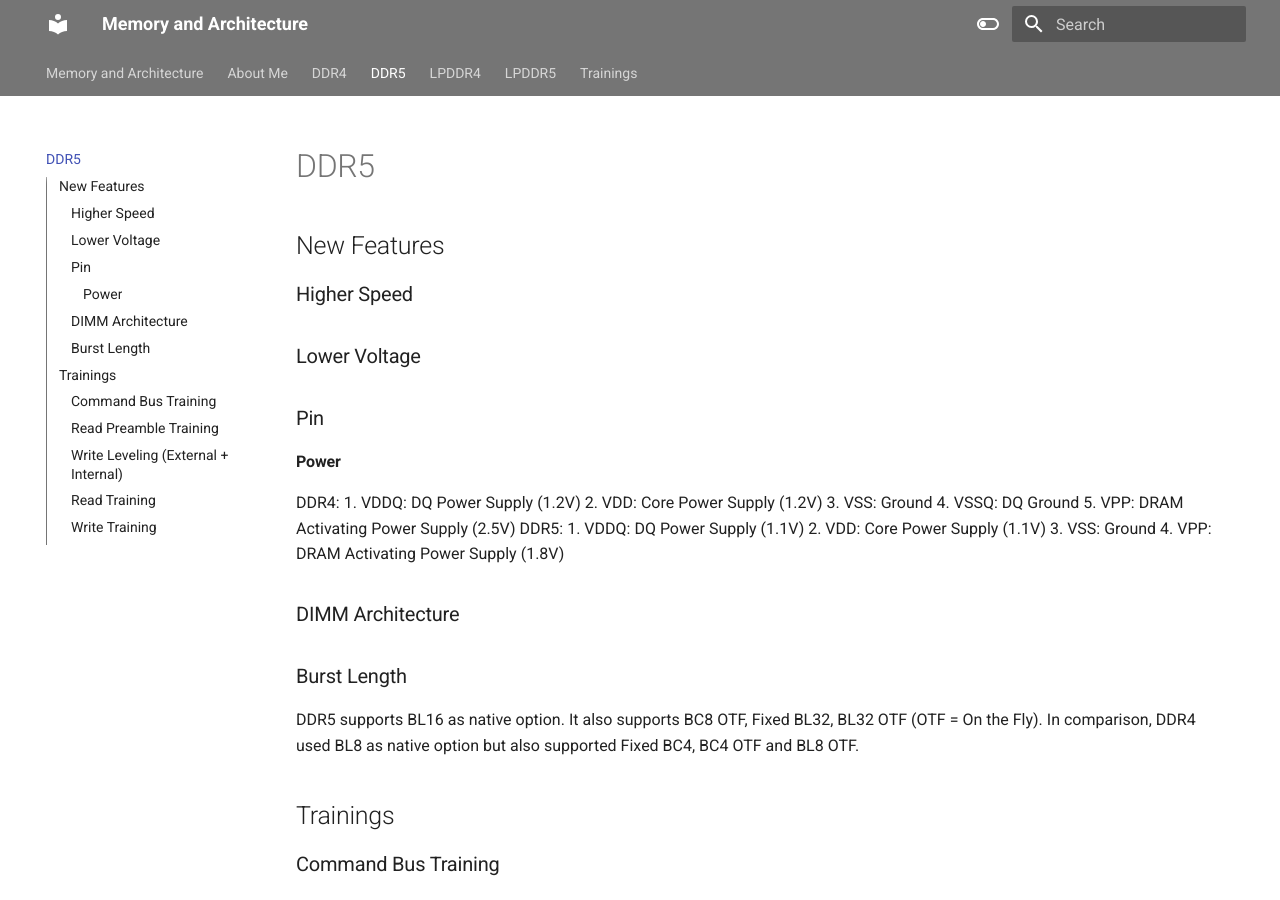
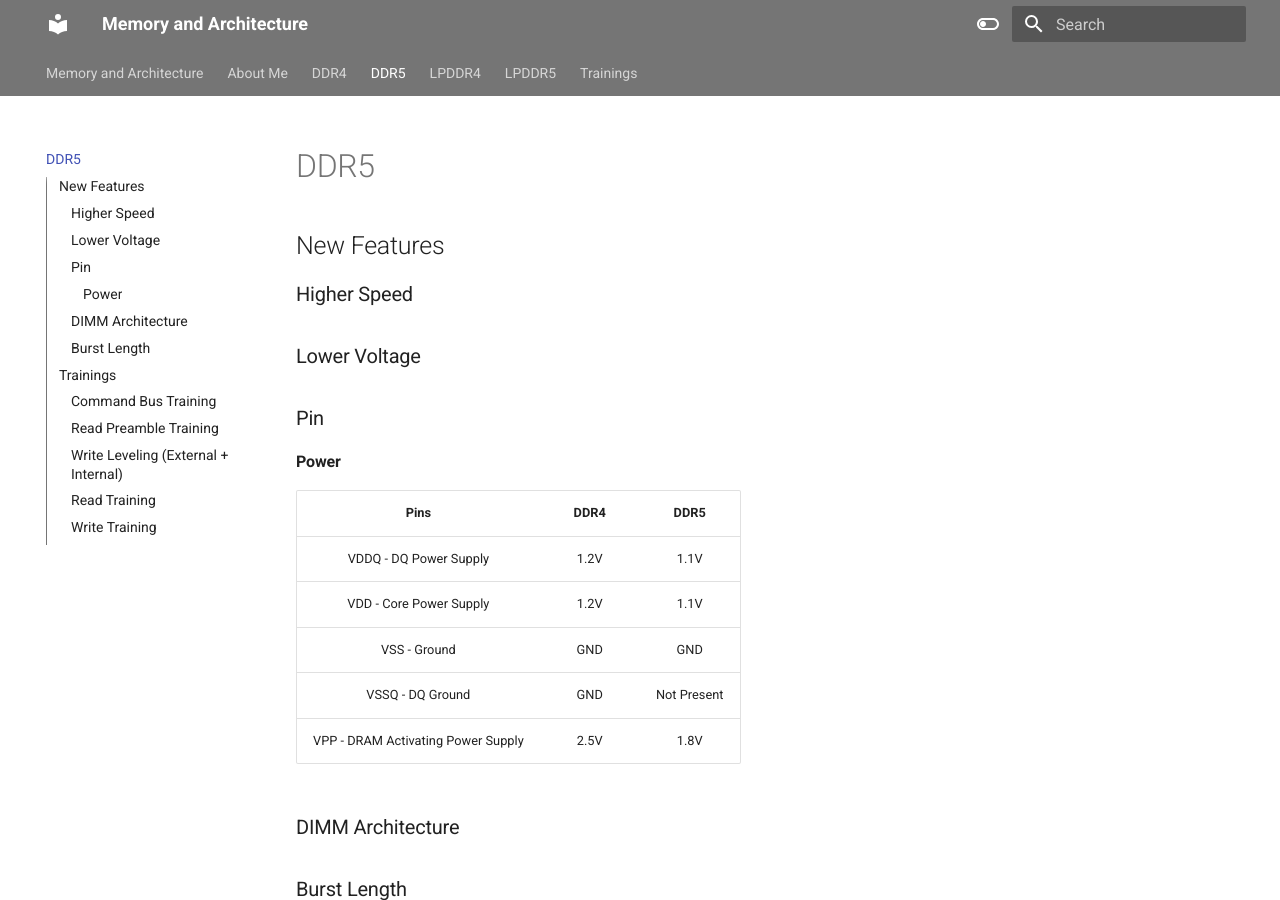
Before and after one commit to shingaridavesh/memoryandarchitecture, an MkDocs documentation site: the page built from docs/DDR5.md, in a window 1280 px wide and 900 px high. Built offline with MkDocs 1.6.1 and Material for MkDocs 9.7.7, drawn with Linux system fonts in a browser that asks for light colours.

Commit message:
Update DDR5.md

```diff
--- a/docs/DDR5.md
+++ b/docs/DDR5.md
@@ -5,17 +5,13 @@
 ###Lower Voltage
 ###Pin
 ####Power
-DDR4:
-1. VDDQ: DQ Power Supply (1.2V)
-2. VDD: Core Power Supply (1.2V)
-3. VSS: Ground
-4. VSSQ: DQ Ground
-5. VPP: DRAM Activating Power Supply (2.5V)
-DDR5:
-1. VDDQ: DQ Power Supply (1.1V)
-2. VDD: Core Power Supply (1.1V)
-3. VSS: Ground
-4. VPP: DRAM Activating Power Supply (1.8V)
+|  Pins  |      DDR4      |   DDR5    |
+| :--------: |:-------------:| :---------:|
+| VDDQ - DQ Power Supply | 1.2V |     1.1V |
+| VDD - Core Power Supply |   1.2V    |       1.1V |
+| VSS - Ground| GND |     GND |
+| VSSQ - DQ Ground |   GND    |      Not Present |
+| VPP - DRAM Activating Power Supply | 2.5V |     1.8V |
 
 ###DIMM Architecture
 ###Burst Length
```
